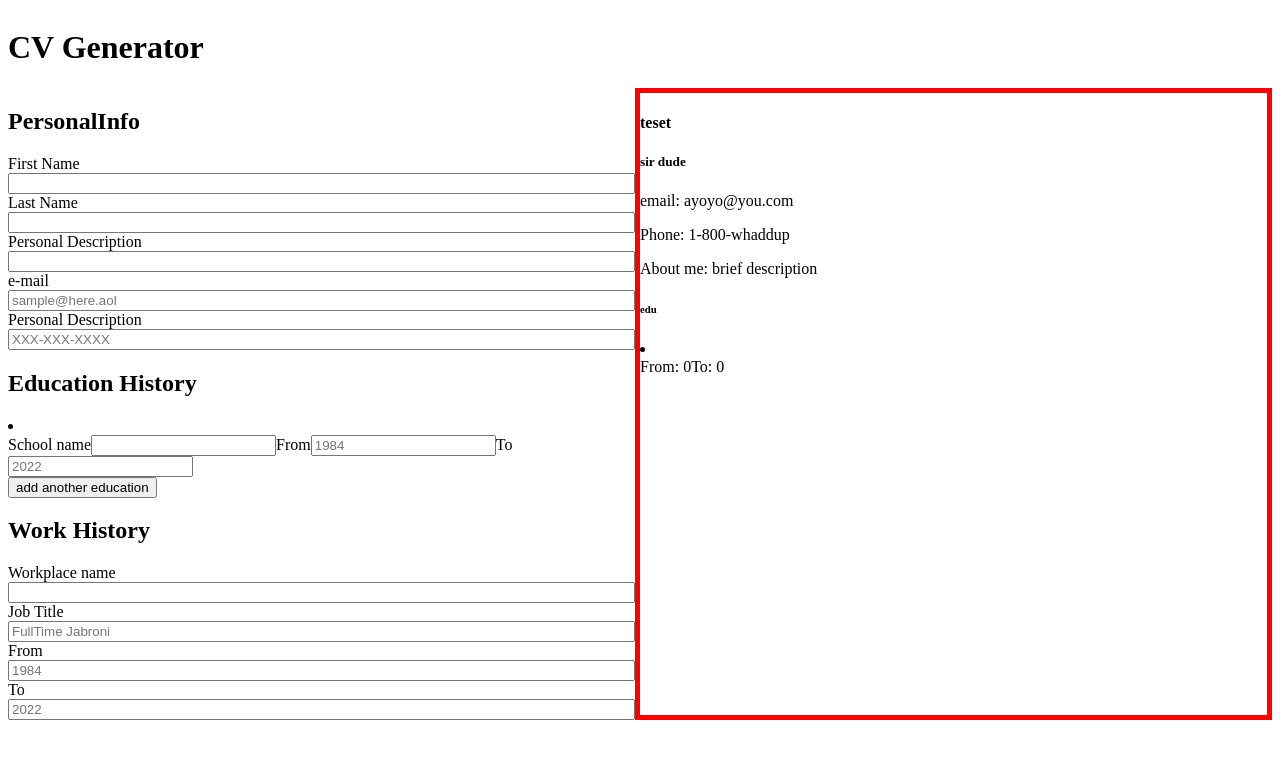
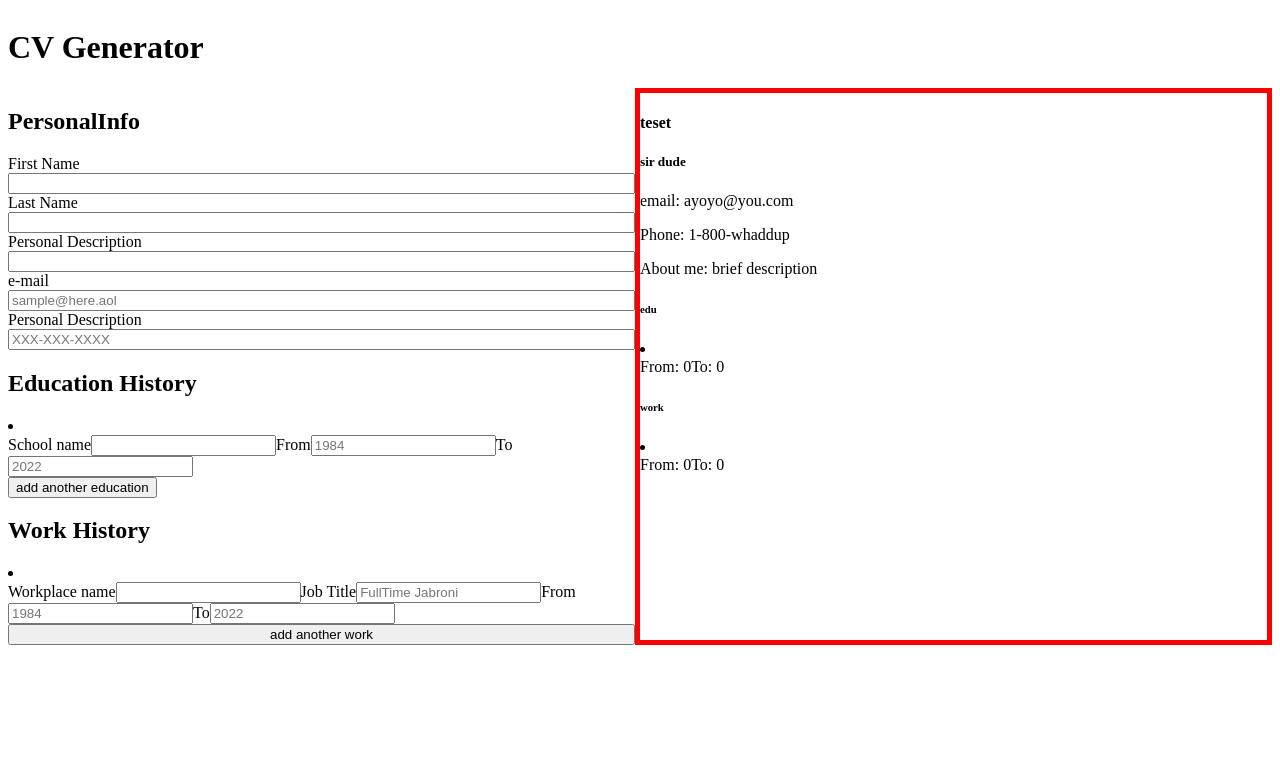
Before and after one commit to daygoDao/cv-project, a React (Create React App) app: page / in a window 1280 px wide. Shown: the top 758 px of the page. Built offline with nearby package versions, Linux system fonts and the light colour scheme.

Commit message:
able to append work obj to work list state

```diff
--- a/src/App.js
+++ b/src/App.js
@@ -61,12 +61,6 @@ const App = () => {
   };
 
   // education history
-  const baseEduObj = {
-    school: "",
-    fromYear: 0,
-    toYear: 0,
-  };
-
   const [education, setEducation] = useState([
     {
       school: "",
@@ -74,6 +68,15 @@ const App = () => {
       toYear: 0,
     },
   ]);
+
+  // work array state
+  const [work, setWork] = useState([
+    {
+      workplace: '',
+      fromYear: 0,
+      toYear: 0,
+    }
+  ])
 
   return (
     <div className="App">
@@ -88,20 +91,13 @@ const App = () => {
             updateEmail={updateEmail}
             updatePhone={updatePhone}
           />
-          {/* <EducationHistory
-            edu={education}
-            updateEdu={updateEduName}
-            updateEduFromYear={updateEduFromYear}
-            updateEduToYear={updateEduToYear}
-          />
-          <button onClick={appendEduList} type="button">
-            add another education
-          </button> */}
+
           <EducationCore education={education} setEducation={setEducation} />
-          <WorkHistory />
+
+          <WorkHistory work={work} setWork={setWork} />
         </form>
 
-        <Preview person={personState} edu={education} />
+        <Preview person={personState} edu={education} work={work} />
       </main>
     </div>
   );
--- a/src/components/Preview.js
+++ b/src/components/Preview.js
@@ -21,7 +21,28 @@ const Preview = (prop) => {
     eduList.push(eduPreview(edu));
   }
 
-  let output = eduList.map((value, index) => {
+  let eduOutput = eduList.map((value, index) => {
+    return <li key={index}>{value}</li>;
+  });
+
+  // work preview section
+  const workPreview = (work) => {
+    // console.log(edu)
+    return (
+      <div>
+        <span>{work.workplace}</span>
+        <span>From: {work.fromYear}</span>
+        <span>To: {work.toYear}</span>
+      </div>
+    );
+  };
+
+  let workList = [];
+  for (let work of prop.work) {
+    workList.push(eduPreview(work));
+  }
+
+  let workOutput = workList.map((value, index) => {
     return <li key={index}>{value}</li>;
   });
 
@@ -38,7 +59,11 @@ const Preview = (prop) => {
       </section>
       <section className="cvEdu">
         <h6>edu</h6>
-        {output}
+        {eduOutput}
+      </section>
+      <section className="cvWork">
+        <h6>work</h6>
+        {workOutput}
       </section>
     </div>
   );
--- a/src/components/WorkHistory.js
+++ b/src/components/WorkHistory.js
@@ -1,10 +1,59 @@
 import React from "react";
 
-const WorkHistory = () => {
-  return (
-    <div className="work">
-      <h2>Work History</h2>
+const WorkHistory = (prop) => {
+  const baseWorkObj = {
+    workplace: "",
+    fromYear: 0,
+    toYear: 0,
+  };
 
+  const findIndex = (e) => {
+    const activeLI = document.querySelectorAll(".work li");
+    let index = 0;
+    for (let i = 0; i < activeLI.length; i++) {
+      if (activeLI[i] == e.target.parentNode.parentNode) return i;
+    }
+  };
+
+  const updateWorkName = (e) => {
+    console.log('yo');
+    prop.setWork((prevState) => {
+      let temp = [...prevState];
+      // const index = e.target.parentNode.parentNode.title;
+      console.log(findIndex(e));
+      temp[findIndex(e)].workplace = e.target.value;
+      return temp;
+    });
+  };
+
+  // const updateEduFromYear = (e) => {
+  //   console.log("ayo");
+  //   prop.setEducation((prevState) => {
+  //     let temp = [...prevState];
+  //     console.log(findIndex(e));
+  //     temp[findIndex(e)].fromYear = e.target.value;
+  //     return temp;
+  //   });
+  // };
+
+  // const updateEduToYear = (e) => {
+  //   prop.setEducation((prevState) => {
+  //     let temp = [...prevState];
+  //     temp[findIndex(e)].toYear = e.target.value;
+  //     return temp;
+  //   });
+  // };
+
+
+  const appendWorkList = () => {
+    prop.setWork((prevState) => {
+      console.log(baseWorkObj)
+      return [...prevState, baseWorkObj];
+    });
+  };
+
+  const workContent = (
+    <div>
       <label htmlFor="workName">Workplace name</label>
       <input type="text" name="workName" id="workName" />
 
@@ -14,6 +63,7 @@ const WorkHistory = () => {
         name="workPosition"
         id="workPosition"
         placeholder="FullTime Jabroni"
+        onChange={updateWorkName}
       />
 
       <label htmlFor="workFrom">From</label>
@@ -23,6 +73,29 @@ const WorkHistory = () => {
       <input type="number" name="workTo" id="workTo" placeholder="2022" />
     </div>
   );
+
+  const worksJSX = [];
+  for (let i = 0; i < prop.work.length; i++) {
+    worksJSX.push(workContent);
+  }
+
+  const display = worksJSX.map((value, index) => {
+    return (
+      <li data={index} key={index}>
+        {value}
+      </li>
+    );
+  });
+
+  return (
+    <div className="work">
+      <h2>Work History</h2>
+      {display}
+      <button onClick={appendWorkList} type="button">
+        add another work
+      </button>
+    </div>
+  );
 };
 
 export default WorkHistory;
```
Also changed, not shown: src/components/WorkState.js (deleted).
